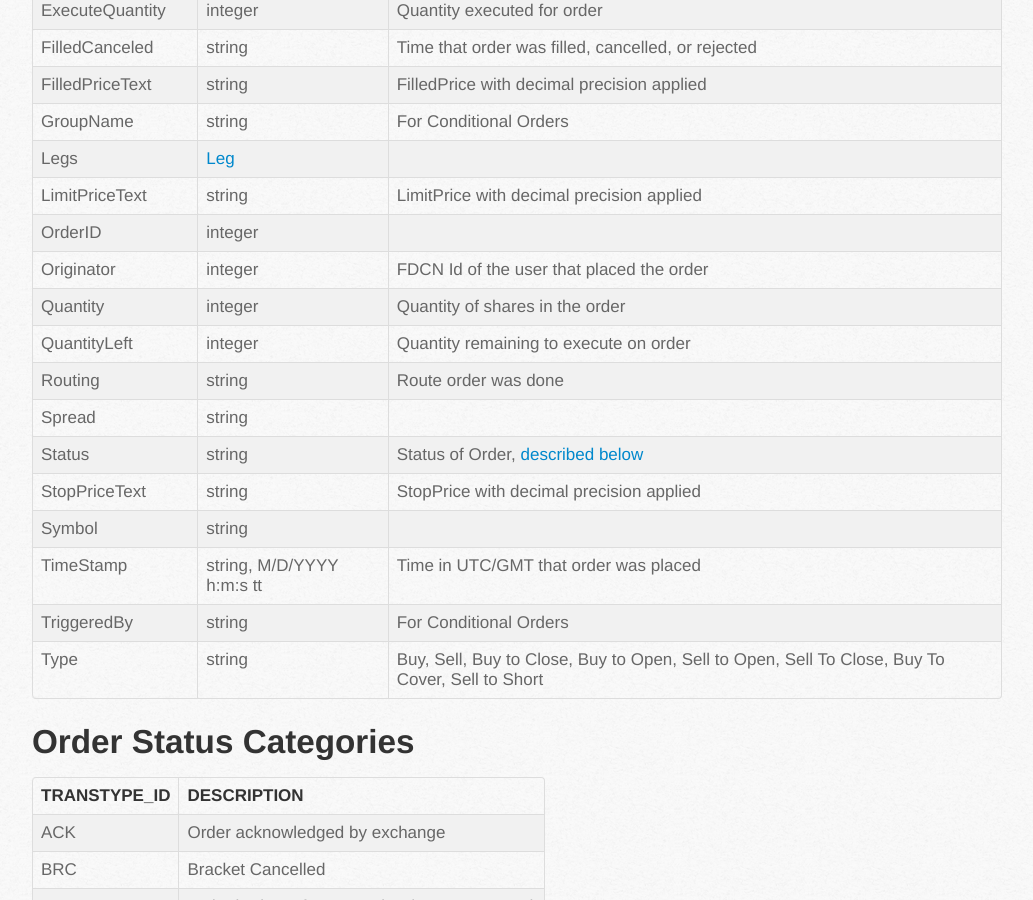
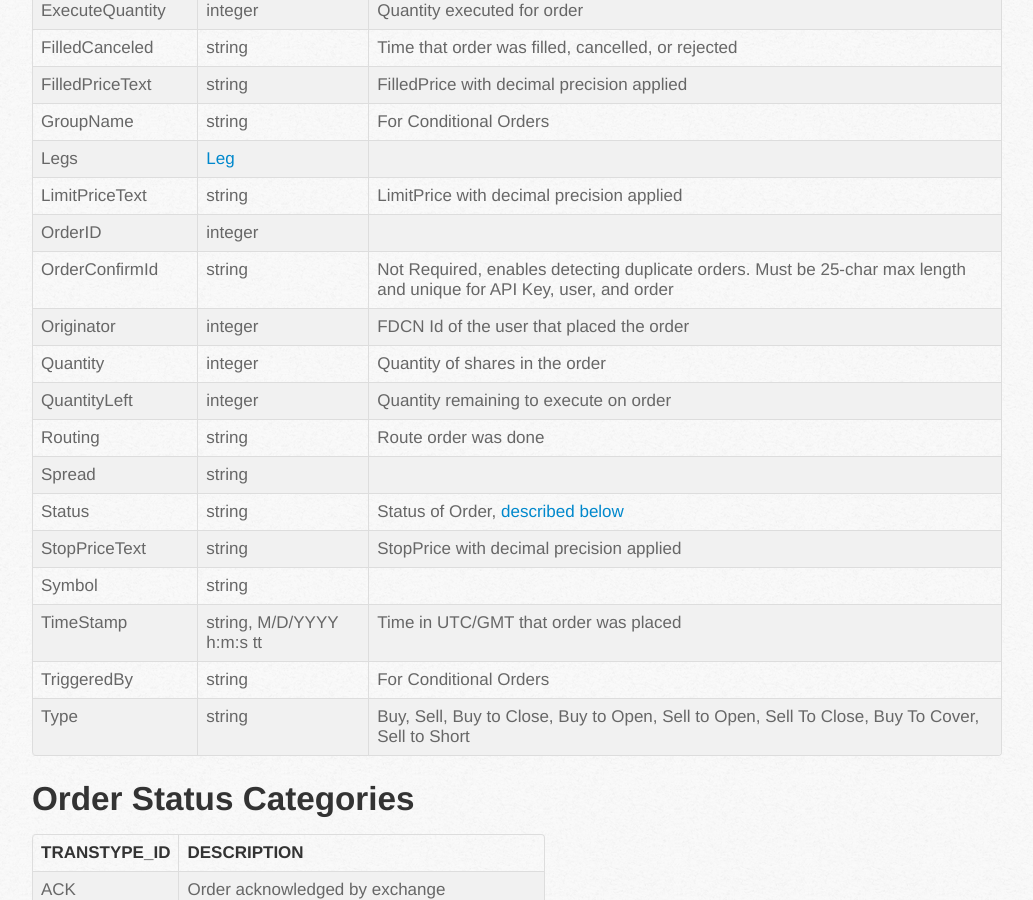
Before and after one commit to tradestation/webapi-docs, a Jekyll site: the page built from en/objects/order-detail.md, in a window 1280 px wide and 900 px high, scrolled down 833 px. Shown: the whole window, without its empty margins (108-1141 px from the left). Built offline with Jekyll 4.4.1, drawn with Linux system fonts in a browser that asks for light colours; nearby versions of some CDN libraries.

Commit message:
Add OrderConfirmId to Order detail object

```diff
--- a/en/objects/order-detail.md
+++ b/en/objects/order-detail.md
@@ -24,6 +24,7 @@ permalink: order-detail/
 | Legs | [Leg](../leg/) | |
 | LimitPriceText | string | LimitPrice with decimal precision applied |
 | OrderID | integer | |
+| OrderConfirmId | string | Not Required, enables detecting duplicate orders.  Must be 25-char max length and unique for API Key, user, and order |
 | Originator | integer | FDCN Id of the user that placed the order |
 | Quantity | integer | Quantity of shares in the order |
 | QuantityLeft | integer | Quantity remaining to execute on order |
```
